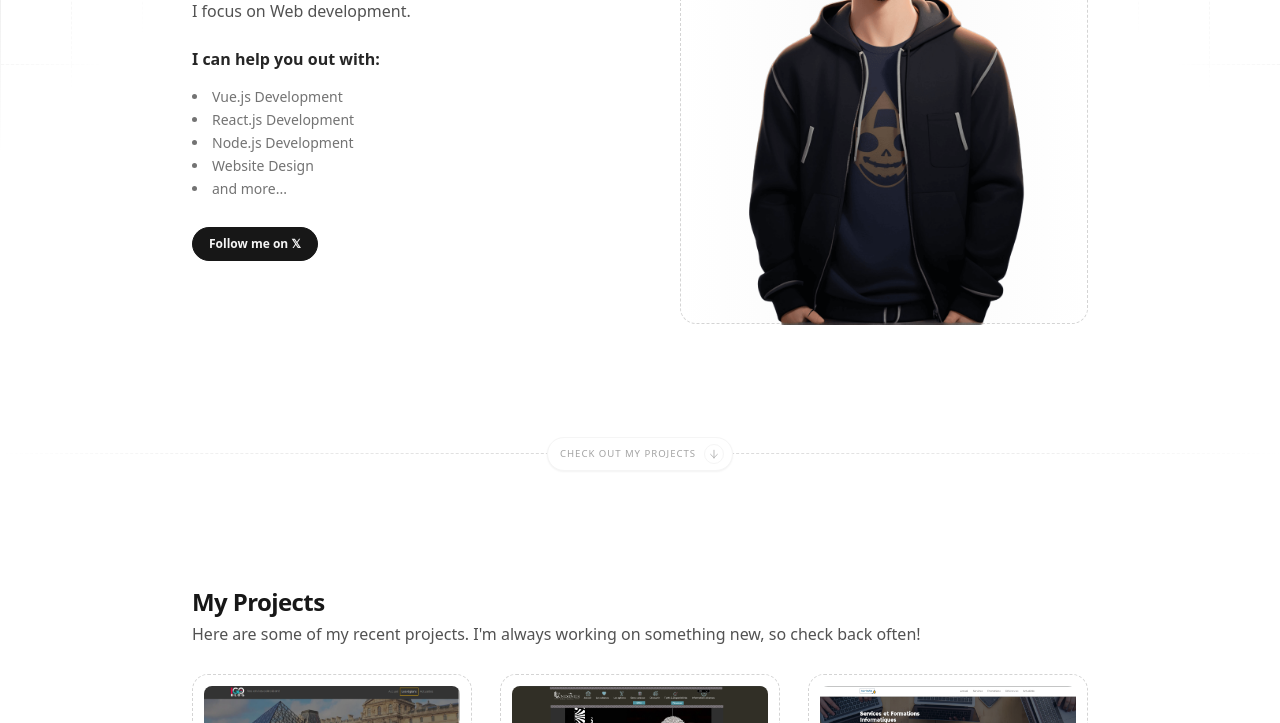
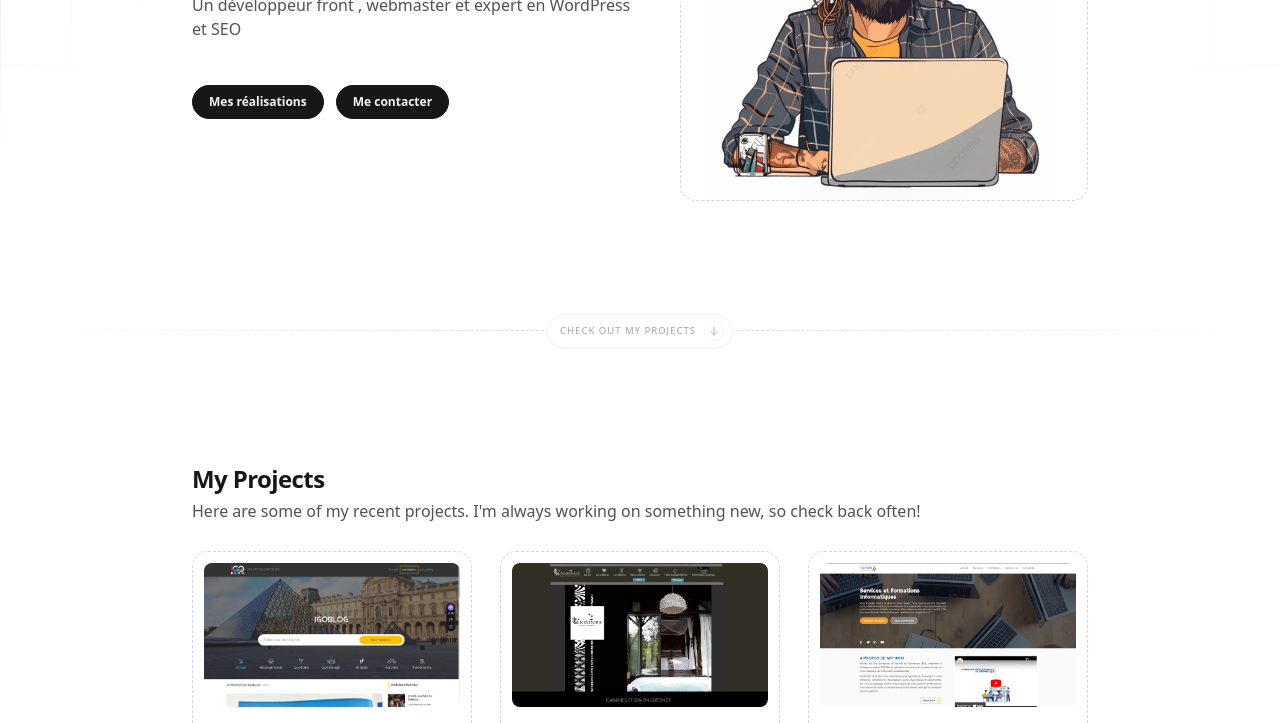
Before and after one commit to codeurMDG/portfolio, an Astro site: page / in a window 1280 px wide. Shown: the part 377-1100 px from the top of the page. Built offline with nearby package versions, Linux system fonts and the light colour scheme; Astro itself is replaced by a stand-in of ours.

Commit message:
Add new image and update button component for improved layout and functionality

```diff
--- a/src/components/button.astro
+++ b/src/components/button.astro
@@ -1,10 +1,10 @@
 ---
-const { link, text } = Astro.props;
+const { link, text, className } = Astro.props;
 ---
 
 <a
   href={link}
-  class="inline-flex w-auto px-4 py-2 mt-5 text-xs font-semibold duration-300 ease-out border rounded-full bg-neutral-900 dark:bg-white dark:text-neutral-900 text-neutral-100 hover:border-neutral-700 border-neutral-900 dark:hover:border-neutral-300 hover:bg-white dark:hover:bg-black dark:hover:text-white hover:text-neutral-900"
+  class={`inline-flex w-auto px-4 py-2 mt-5 text-xs font-semibold duration-300 ease-out border rounded-full bg-neutral-900 dark:bg-white dark:text-neutral-900 text-neutral-100 hover:border-neutral-700 border-neutral-900 dark:hover:border-neutral-300 hover:bg-white dark:hover:bg-black dark:hover:text-white hover:text-neutral-900 ${className}`}
 >
   {text}
 </a>
--- a/src/pages/index.astro
+++ b/src/pages/index.astro
@@ -15,33 +15,22 @@ import Layout from "../layouts/main.astro";
         <h1
           class="mb-5 text-4xl font-bold leading-tight md:text-4xl lg:text-6xl dark:text-white"
         >
-          Hello, I'm Kai.
+          Rova Fiti
         </h1>
         <p class="mb-6 text-base text-neutral-600 dark:text-neutral-400">
-          I'm a front-end programmer living in Nanjing. <br
-            class="hidden lg:block"
-          />I focus on Web development.
+          Un développeur front , webmaster et expert en WordPress et SEO
         </p>
-        <p class="mb-2 font-semibold text-neutral-800 dark:text-neutral-200">
-          I can help you out with:
-        </p>
-        <ul
-          class="py-2 space-y-[3px] text-sm list-disc list-inside text-neutral-500 dark:text-neutral-400"
-        >
-          <li>Vue.js Development</li>
-          <li>React.js Development</li>
-          <li>Node.js Development</li>
-          <li>Website Design</li>
-          <li>and more...</li>
-        </ul>
-        <Button text="Follow me on 𝕏" link="https://x.com/0xKaiBi" />
+        <div class="flex items-center gap-3">
+          <Button text="Mes réalisations" link="https://x.com/0xKaiBi" />
+          <Button text="Me contacter" link="https://x.com/0xKaiBi" />
+        </div>
       </div>
       <div
         class="relative justify-end hidden w-full mt-10 md:flex md:pl-10 md:w-1/2 md:mt-0 md:translate-y-4 xl:translate-y-0"
       >
         <div class="relative z-50 w-full">
           <div
-            class="absolute bottom-0 z-40 w-16 h-16 -translate-x-6 -translate-y-1/2 lg:top-auto top-0 lg:-translate-y-[330px] rounded-full"
+            class="absolute bottom-0 z-40 w-16 h-16 -translate-x-8 -translate-y-1/2 lg:top-auto top-0 lg:-translate-y-[200px] rounded-full"
           >
             <span
               class="relative z-20 flex items-center justify-center w-full h-full text-2xl border-8 border-white rounded-full dark:border-neutral-950 bg-neutral-100 dark:bg-neutral-900"
@@ -54,14 +43,14 @@ import Layout from "../layouts/main.astro";
           </div>
           <div class="relative z-30 px-10">
             <img
-              src="/assets/images/photo.png"
+              src="/assets/images/codeur.webp"
               loading="eager"
               decoding="auto"
-              class="relative z-30 w-full aspect-[790/1189] md:max-w-md mx-auto dark:-translate-y-0.5"
+              class="relative z-30 w-full md:max-w-md mx-auto dark:-translate-y-0.5"
             />
           </div>
           <div
-            class="absolute bottom-0 right-0 z-20 w-full h-full lg:h-[420px] translate-x-0 -translate-y-px border border-dashed rounded-2xl bg-gradient-to-r dark:from-neutral-950 dark:via-black dark:to-neutral-950 from-white via-neutral-50 to-white border-neutral-300 dark:border-neutral-700"
+            class="absolute bottom-0 right-0 z-20 w-full h-full lg:h-[300px] translate-x-0 -translate-y-px border border-dashed rounded-2xl bg-gradient-to-r dark:from-neutral-950 dark:via-black dark:to-neutral-950 from-white via-neutral-50 to-white border-neutral-300 dark:border-neutral-700"
           >
           </div>
         </div>
```
Also changed, not shown: public/assets/images/codeur.webp (added).
